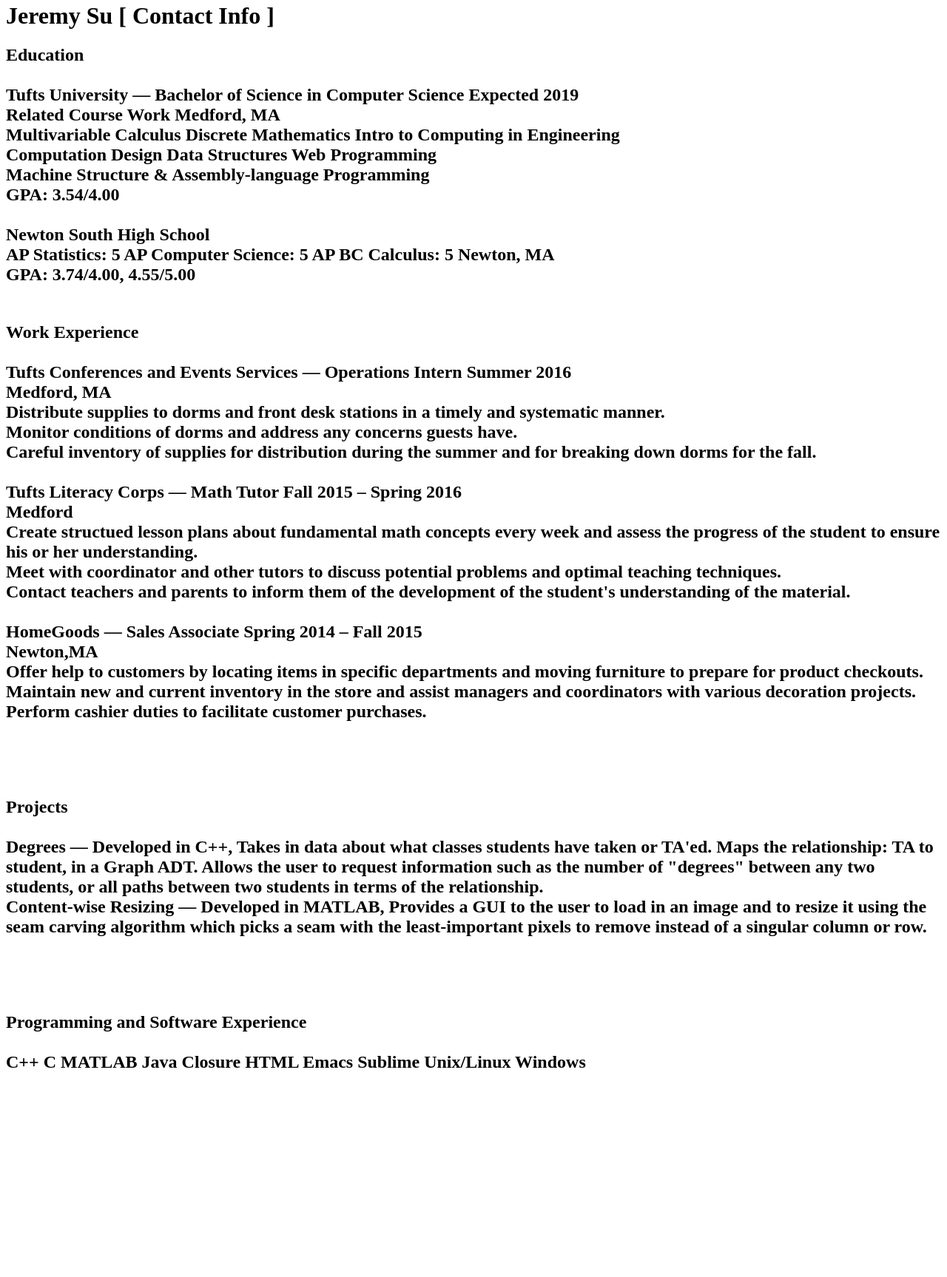
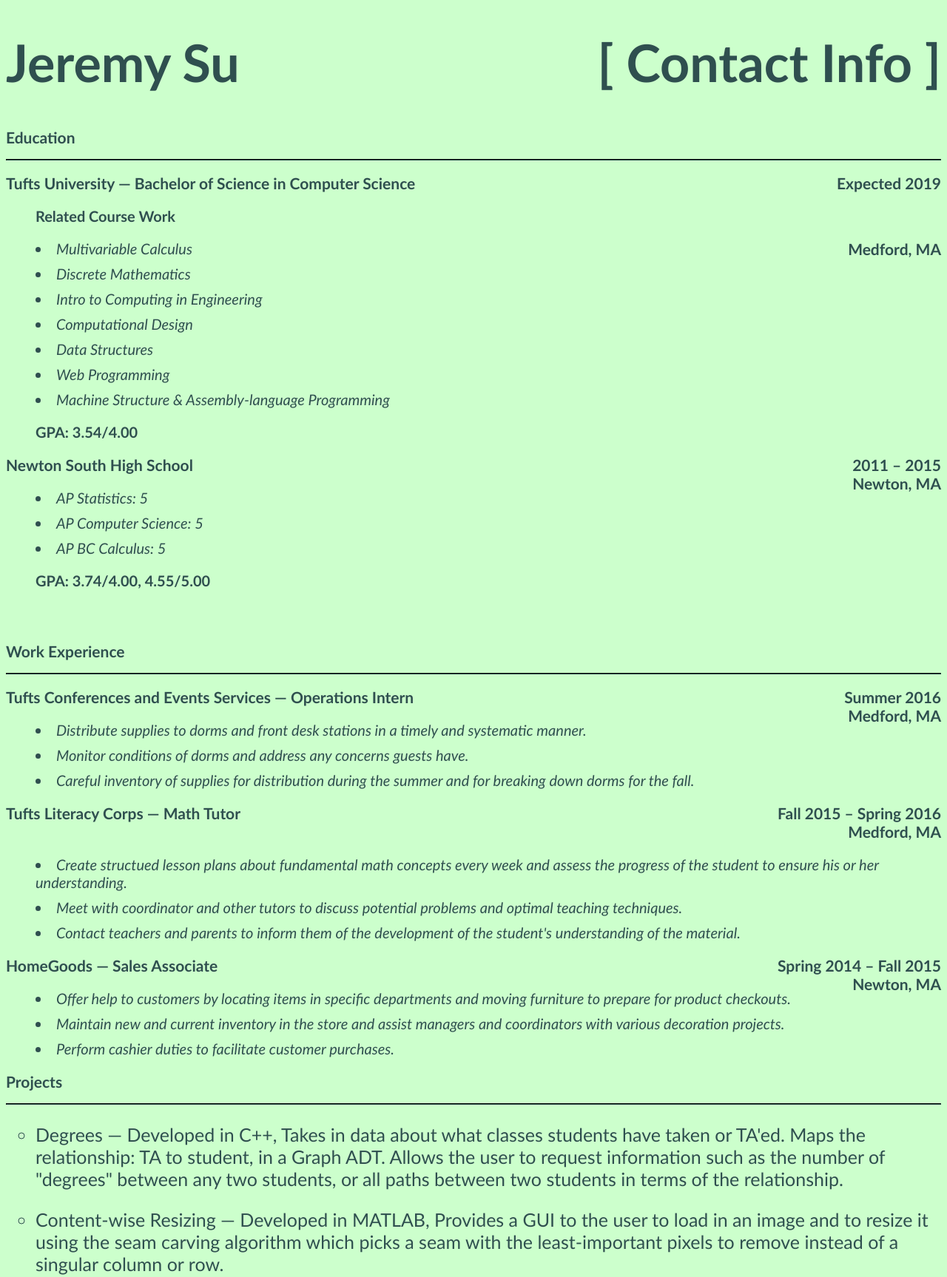
Before and after one commit to jeremysu1/jeremysu1.github.io, a plain HTML site: page resume.html in a window 1280 px wide. Shown: the part 5-1732 px from the top of the page at 74% size. Before the commit the page ends 1479 px from the top, so only its background shows below. Drawn offline with Linux system fonts and the light colour scheme.

Commit message:
resume html and css pass validator

```diff
--- a/resume.html
+++ b/resume.html
@@ -1,52 +1,80 @@
-<html>
+<!DOCTYPE html>
+
+<html lang=en>
 
 
-<head>
+	<head>
 		<title>Resume</title>
 		<meta charset="utf-8">
+		<link href="style.css" rel="stylesheet" />
+	</head>
 
-</head>
+	<body>
 
-<body>
+		<h1> Jeremy Su <span class="right"> &#91; Contact Info &#93;</span> </h1>
 
-		<p><h1>Jeremy Su &#91 Contact Info &#93</h1></p>
+		<h2>
+		Education<br/></h2>
+		<hr>
+		<h2>
+		Tufts University &#8212; Bachelor of Science in Computer Science <span class="right">Expected 2019</span><br/></h2>
 
-		<p><h2>Education<br/><br/>
-		Tufts University &#151 Bachelor of Science in Computer Science Expected 2019<br/>
-		Related Course Work Medford, MA<br/>
-		Multivariable Calculus Discrete Mathematics Intro to Computing in Engineering<br/>
-		Computation Design Data Structures Web Programming<br/>
-		Machine Structure &amp Assembly-language Programming<br/>
-		GPA: 3.54/4.00<br/><br/>
-		Newton South High School<br/>
-		AP Statistics: 5 AP Computer Science: 5 AP BC Calculus: 5 Newton, MA<br/>
-		GPA: 3.74/4.00, 4.55/5.00<br/><br/></p>
+		<h3>Related Course Work</h3>
+		<h2><span class="right"> Medford, MA</span></h2>
+		<ul class="b">
+		<li>Multivariable Calculus </li>
+		<li>Discrete Mathematics </li>
+		<li>Intro to Computing in Engineering</li>
+		<li>Computational Design</li>
+		<li>Data Structures </li>
+		<li>Web Programming</li>
+		<li>Machine Structure &amp; Assembly-language Programming</li>
+		</ul>
+		<h3>GPA: 3.54/4.00</h3>
 
-		<p>Work Experience<br/><br/>
-		Tufts Conferences and Events Services &#151 Operations Intern Summer 2016<br/>
-		Medford, MA<br/>
-		Distribute supplies to dorms and front desk stations in a timely and systematic manner.<br/>
-		Monitor conditions of dorms and address any concerns guests have.<br/>
-		Careful inventory of supplies for distribution during the summer and for breaking down dorms for the fall.<br/><br/>
-		Tufts Literacy Corps &#151 Math Tutor Fall 2015 &#150 Spring 2016<br/>
-		Medford<br/>
-		Create structued lesson plans about fundamental math concepts every week and assess the progress of the student to ensure his or her understanding.<br/>
-		Meet with coordinator and other tutors to discuss potential problems and optimal teaching techniques.
-		<br/>
-		Contact teachers and parents to inform them of the development of the student's understanding of the material.<br/><br/>
-		HomeGoods &#151 Sales Associate Spring 2014 &#150 Fall 2015<br/>
-		Newton,MA<br/>
-		Offer help to customers by locating items in specific departments and moving furniture to prepare for product checkouts.<br/>
-		Maintain new and current inventory in the store and assist managers and coordinators with various decoration projects.<br/>
-		Perform cashier duties to facilitate customer purchases.</p><br/><br/>
+		<h2>Newton South High School <span class="right">2011 &#8211; 2015</span><br/>
+		<span class="right">Newton, MA</span></h2>
+		<ul class="b">
+		<li>AP Statistics: 5</li>
+		<li>AP Computer Science: 5 </li>
+		<li>AP BC Calculus: 5 </li></ul>
 
-		<p>Projects<br/><br/>
-		Degrees &#151 Developed in C++, Takes in data about what classes students have taken or TA'ed. Maps the relationship: TA to student, in a Graph ADT. Allows the user to request information such as the number of "degrees" between any two students, or all paths between two students in terms of the relationship.
-		<br/>
-		Content-wise Resizing &#151 Developed in MATLAB, Provides a GUI to the user to load in an image and to resize it using the seam carving algorithm which picks a seam with the least-important pixels to remove instead of a singular column or row.</p><br/><br/>
+		<h3>GPA: 3.74/4.00, 4.55/5.00</h3><br/><br/>
+		<h2>
+		Work Experience<br/></h2><hr>
 
-		<p>Programming and Software Experience<br/><br/>
-		C++ C MATLAB Java Closure HTML Emacs Sublime Unix/Linux Windows</p></h2>
+		<h2>Tufts Conferences and Events Services &#8212; Operations Intern
+		<span class="right">Summer 2016</span><br/>
+		<span class="right">Medford, MA</span></h2>
+
+		<ul class="b">
+		<li>Distribute supplies to dorms and front desk stations in a timely and systematic manner.</li>
+		<li>Monitor conditions of dorms and address any concerns guests have.</li>
+		<li>Careful inventory of supplies for distribution during the summer and for breaking down dorms for the fall.</li>
+		</ul>
+
+		<h2>Tufts Literacy Corps &#8212; Math Tutor <span class="right">Fall 2015 &#8211; Spring 2016</span><br/>
+		<span class="right">Medford, MA</span><br/></h2>
+		<ul class = "b">
+		<li>Create structued lesson plans about fundamental math concepts every week and assess the progress of the student to ensure his or her understanding.</li>
+		<li>Meet with coordinator and other tutors to discuss potential problems and optimal teaching techniques.</li>
+		<li>Contact teachers and parents to inform them of the development of the student's understanding of the material.</li>
+		</ul>
+
+		<h2>HomeGoods &#8212; Sales Associate<span class="right">Spring 2014 &#8211; Fall 2015</span><br/>
+		<span class="right">Newton, MA</span></h2>
+		<ul class="b">
+		<li>Offer help to customers by locating items in specific departments and moving furniture to prepare for product checkouts.</li>
+		<li>Maintain new and current inventory in the store and assist managers and coordinators with various decoration projects.</li>
+		<li>Perform cashier duties to facilitate customer purchases.</li></ul>
+
+		<h2>Projects<br/></h2><hr>
+		<ul class="a"><li>Degrees &#8212; Developed in C++, Takes in data about what classes students have taken or TA'ed. Maps the relationship: TA to student, in a Graph ADT. Allows the user to request information such as the number of "degrees" between any two students, or all paths between two students in terms of the relationship.</li></ul>
+		<ul class="a">
+		<li>Content-wise Resizing &#8212; Developed in MATLAB, Provides a GUI to the user to load in an image and to resize it using the seam carving algorithm which picks a seam with the least-important pixels to remove instead of a singular column or row.</li></ul><br/>
+
+		<h2>Programming and Software Experience<br/></h2><hr>
+		<h2><span class="space_out">C++ C MATLAB Java Closure HTML Emacs Sublime Unix/Linux Windows</span></h2>
 
 </body>
 
--- a/style.css
+++ b/style.css
@@ -9,6 +9,10 @@ body{
 
 h1{
 	font-size : 70px;
+}
+h3{
+	padding-left: 40px;
+	font-size: 20px;
 }
 .space_out{
 	word-spacing: 40px;
@@ -27,11 +31,13 @@ hr{
 ul.a{
 	list-style-type:circle;
 	list-style-position: outside;
+	font-size: 25px;
 }
 ul.b{
 	font-style: italic;
 	list-style-position:inside;
+	font-size:20px;
 }
 li{
-	margin:-10px 0px;
+	margin:10px 0px;
 }
```
